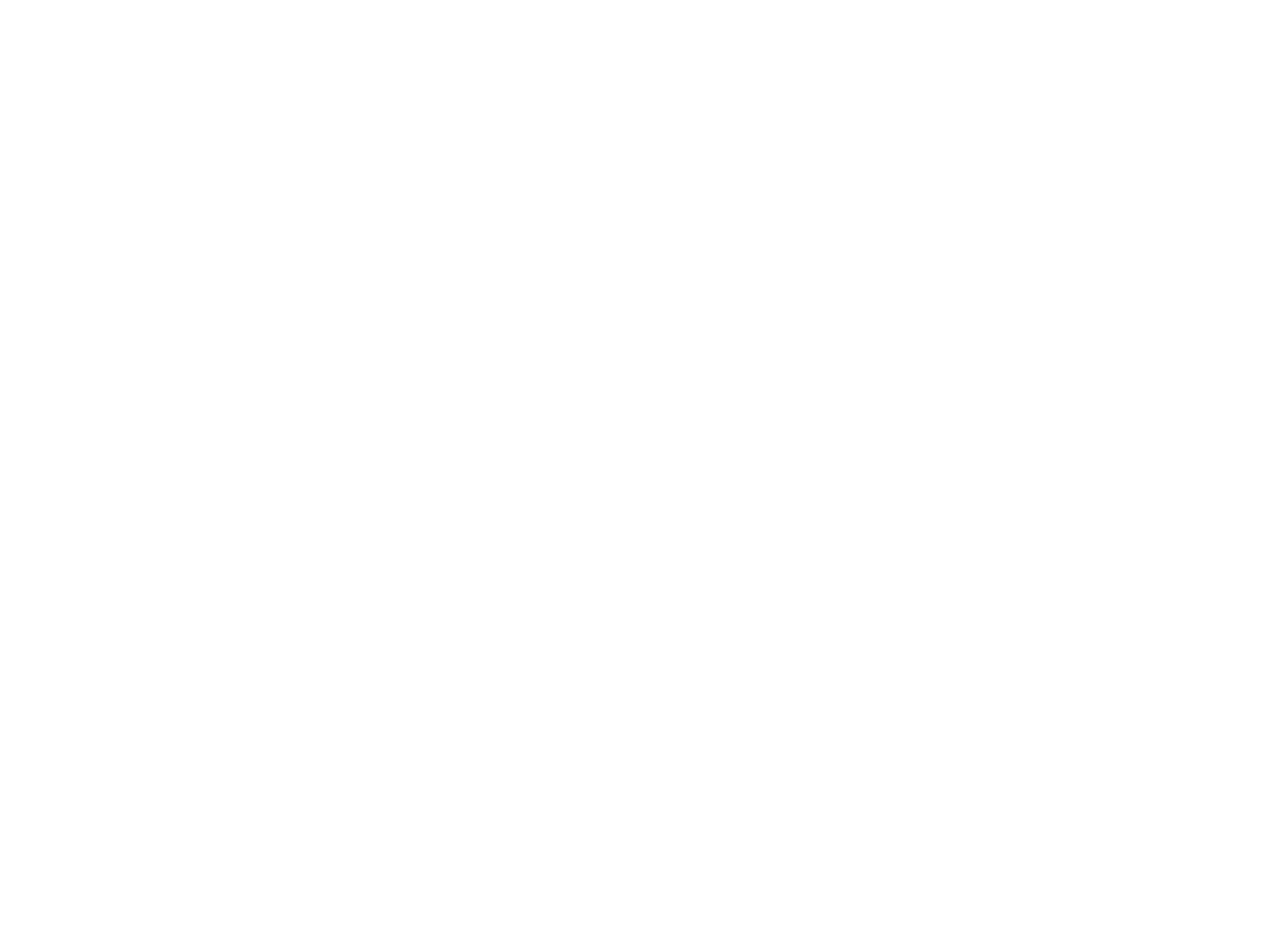
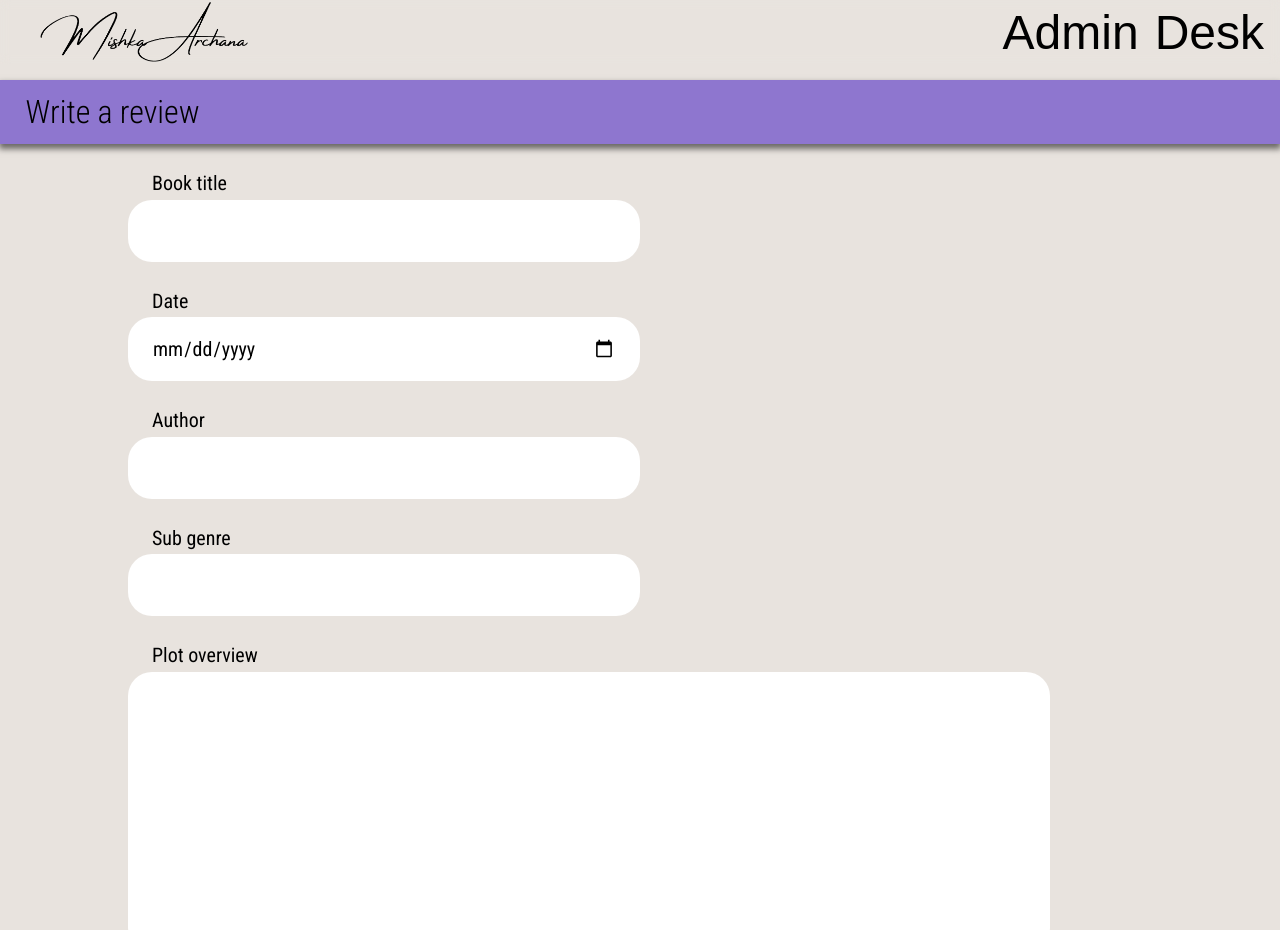
Before and after one commit to ngaraug/mishka-portfolio-2, a React (Vite) app in the folder client/: page /admin/create-review in a window 1280 px wide. Before the commit this address had no page. Shown: the top 930 px of the page. Before the commit the page ends 800 px from the top, so only its background shows below. Built offline with nearby package versions, Linux system fonts and the light colour scheme.

Commit message:
Admin side pages for writing reviews and blogs add

```diff
--- a/client/src/App.css
+++ b/client/src/App.css
@@ -914,7 +914,7 @@
     justify-content: space-between;
     align-items: center;
     cursor: pointer;
-    transition: background-position 1s ease-in-out;
+    transition: background-position 0.5s ease-in-out;
 }
 .admin-add-blog-button-container > h1{
     padding: 0vw 4vw;
@@ -956,7 +956,13 @@
 }
 .admin-single-blog-button{
     margin: 0rem 1rem;
-
+    background-color: white;
+    border-radius: 0.5rem;
+    transition: 0.2s;
+}
+.admin-single-blog-button:hover{
+    transform: scale(1.1);
+    background-color: #8e76cf73;
 }
 @media (max-width: 858px){
     .admin-total-no-of-blogs-container{
@@ -981,7 +987,107 @@
 		background-position: 0% 50%;
 	}
 }
+Admin create blog/review{
 
+}
+.admin-create-blog-page-header{
+    background-color: var(--light-purple);
+
+    width: 100%;
+    height: 8vh;
+    padding-left: 2vw;
+
+    display: flex;
+    align-items: center;
+
+    font-size: 2rem;
+    font-weight: 300;
+
+    box-shadow: 0px 4px 6px 1px rgba(0,0,0,0.54);
+}
+.admin-create-blog-form-container{
+    min-height: 82vh;
+
+    display: flex;
+    justify-content: center;
+    align-items: center;
+}
+.admin-submit-button{
+
+    background-color: #7ED957;
+    padding: 1rem 2rem;
+    border-radius: 1rem;
+    font-size: 1.2rem;
+    transition: box-shadow 0.2s linear;
+}
+.admin-submit-button:hover{
+    box-shadow: 2px 2px 7px 2px rgba(52, 83, 3, 0.829);
+}
+.admin-create-blog-form{
+    width: 80vw;
+    padding: 3vh 0vh;
+}
+#admin-create-blog-title{
+    border-radius: 1.5rem;
+    width: 50%;
+    margin-bottom: 3vh;
+    border: 0px solid black;
+    padding: 1rem 1.5rem;
+    font-size: 1.25rem;
+}
+#admin-create-blog-date{
+    border-radius: 1.5rem;
+    width: 50%;
+    margin-bottom: 3vh;
+    border: 0px solid black;
+    padding: 1rem 1.5rem;
+    font-size: 1.25rem;
+}
+#admin-create-blog-body{
+    border-radius: 1.5rem;
+    width: 90%;
+    height: 35vh;
+    margin-bottom: 3vh;
+    border: 0px solid black;
+    padding: 1rem 1.5rem;
+    font-size: 1.25rem;
+}
+.admin-blog-input-titles{
+    font-size: 1.25rem;
+    padding-left: 1.5rem;
+    margin-bottom: 0.1rem;
+}
+
+.admin-upload-image{
+    background-color: white;
+    width: 90%;
+    border-radius: 1.5rem;
+
+    display: flex;
+    flex-direction: column;
+    align-items: center;
+    margin: 3vh 0vh;
+}
+.admin-upload-image > label{
+    padding: 2vh;
+}
+.admin-upload-image > input{
+    padding: 2vh 0vh;
+}
+@media (max-width: 858px){
+    #admin-create-blog-title{
+        width: 100%;
+    }
+    #admin-create-blog-date{
+        width: 100%;
+    }
+    #admin-create-blog-body{
+        width: 100%;
+    }
+    .admin-upload-image{
+        width: 100%;
+    }
+}
 
 Footer {
 
--- a/client/src/App.jsx
+++ b/client/src/App.jsx
@@ -8,6 +8,7 @@
 import SingleBlogPage from './pages/SingleBlogPage.jsx'
 import AdminHome from './pages/admin/AdminHome.jsx'
 import AdminCreateBlogPage from './pages/admin/AdminCreateBlogPage.jsx'
+import AdminCreateReviewsPage from './pages/admin/AdminCreateReviewsPage.jsx'
 
 function App() {
   return (
@@ -21,7 +22,8 @@
           <Route path='/admin' element={<AdminLogin />}/>
           <Route path='/admin/home' element={<AdminHome />}/>
           <Route path='/blogs/:blogTitle' element={<SingleBlogPage />}/> {/* Temporary */}
-          <Route path='/admin/blog' element={<AdminCreateBlogPage />}/>
+          <Route path='/admin/create-blog' element={<AdminCreateBlogPage />}/>
+          <Route path='/admin/create-review' element={<AdminCreateReviewsPage />}/>
         </Routes>
       </BrowserRouter>
     </>
--- a/client/src/components/adminComponents/AdminBlogsDesk.jsx
+++ b/client/src/components/adminComponents/AdminBlogsDesk.jsx
@@ -1,9 +1,15 @@
 import React from 'react'
 import blogs from '/public/Blogs/blogs.js'
+import { useNavigate } from 'react-router-dom';
 
 export default function AdminBlogsDesk() {
   const totalBlogs = blogs.length;
   const allBlogs = blogs;
+  const navigate = useNavigate()
+  const handleClick = (e) =>{
+    navigate('/admin/create-blog')
+  }
+
   return (
     <>
         <div className='admin-blogs-desktop'>
@@ -16,7 +22,7 @@
                 {totalBlogs}
               </h2>
             </div>
-            <div className='admin-add-blog-button-container'>
+            <div className='admin-add-blog-button-container' onClick={handleClick}>
               <h1>
                 Create a blog
               </h1>
--- a/client/src/components/adminComponents/AdminNavBar.jsx
+++ b/client/src/components/adminComponents/AdminNavBar.jsx
@@ -5,7 +5,7 @@
     <nav className="nav">
         <div className="container">
             <div className="logo">
-                <a href="/" id='home-logo-link'><img id='mishka-logo' src="/images/transparent-logo-1.png" alt="" /></a>
+                <a href="/admin/home" id='home-logo-link'><img id='mishka-logo' src="/images/transparent-logo-1.png" alt="" /></a>
             </div>
         </div>
         <div className="admin-navbar-title">
--- a/client/src/components/adminComponents/AdminReviewsDesk.jsx
+++ b/client/src/components/adminComponents/AdminReviewsDesk.jsx
@@ -1,9 +1,15 @@
 import React from 'react'
 import blogs from '/public/Blogs/blogs.js'
+import { useNavigate } from 'react-router-dom';
 
 export default function AdminReviewsDesk() {
   const totalBlogs = blogs.length;
   const allBlogs = blogs;
+  const navigate = useNavigate()
+
+  const handleClick = (e) =>{
+    navigate('/admin/create-review')
+  }
   return (
     <>
         <div className='admin-blogs-desktop'>
@@ -16,7 +22,7 @@
                 {totalBlogs}
               </h2>
             </div>
-            <div className='admin-add-blog-button-container'>
+            <div className='admin-add-blog-button-container' onClick={handleClick}>
               <h1>
                 Create a book review
               </h1>
@@ -25,7 +31,7 @@
             <div className='admin-all-blogs-container'>
               <div className='admin-all-blogs-container-heading'>
                 <h1>
-                  All blogs
+                  All reviews
                 </h1>
               </div>
               <div>
--- a/client/src/pages/admin/AdminCreateBlogPage.jsx
+++ b/client/src/pages/admin/AdminCreateBlogPage.jsx
@@ -6,8 +6,31 @@
     <>
         <AdminNavBar />
         <div id='admin-main-container'>
-            <div className='admin-home-header admin-create-blog-page-header'>
-
+            <div className='admin-create-blog-page-header'>
+                <h1>Write a blog</h1>
+            </div>
+            <div className='admin-create-blog-form-container' >
+                <form className='admin-create-blog-form' action="">
+                    <div className='admin-create-blog-title-container'>
+                        <label>
+                            <h1 className='admin-blog-input-titles'>Blog title</h1>
+                            <input type="text" name='title' id='admin-create-blog-title' placeholder='Enter blog title'/>
+                        </label>
+                    </div>
+                    <div className='admin-create-blog-date-container'>
+                        <label>
+                            <h1 className='admin-blog-input-titles'>Date</h1>
+                            <input type="date" name='date' id='admin-create-blog-date'/>
+                        </label>
+                    </div>
+                    <div className='admin-create-blog-body-container'>
+                        <label>
+                            <h1 className='admin-blog-input-titles'>Body</h1>
+                            <textarea name="body" id='admin-create-blog-body'></textarea>
+                        </label>
+                    </div>
+                    <button disabled='true' className='admin-submit-button'>Submit</button>
+                </form>
             </div>
         </div>
     </>
--- /dev/null
+++ b/client/src/pages/admin/AdminCreateReviewsPage.jsx
@@ -0,0 +1,90 @@
+import React from 'react'
+import AdminNavBar from '../../components/adminComponents/AdminNavBar'
+
+export default function AdminCreateReviewsPage() {
+  return (
+    <>
+        <AdminNavBar />
+        <div id='admin-main-container'>
+            <div className='admin-create-blog-page-header'>
+                <h1>Write a review</h1>
+            </div>
+            <div className='admin-create-blog-form-container' >
+                <form className='admin-create-blog-form' action="">
+                    <div className='admin-create-blog-title-container'>
+                        <label>
+                            <h1 className='admin-blog-input-titles'>Book title</h1>
+                            <input type="text" name='title' id='admin-create-blog-title'/>
+                        </label>
+                    </div>
+                    <div className='admin-create-blog-date-container'>
+                        <label>
+                            <h1 className='admin-blog-input-titles'>Date</h1>
+                            <input type="date" name='date' id='admin-create-blog-date'/>
+                        </label>
+                    </div>
+                    <div className='admin-create-review-author-container'>
+                        <label>
+                            <h1 className='admin-blog-input-titles'>Author</h1>
+                            <input type="text" name='author' id='admin-create-blog-title'/>
+                        </label>
+                    </div>
+                    <div className='admin-create-review-subgenre-container'>
+                        <label>
+                            <h1 className='admin-blog-input-titles'>Sub genre</h1>
+                            <input type="text" name='subgenere' id='admin-create-blog-title'/>
+                        </label>
+                    </div>
+                    <div className='admin-create-blog-body-container'>
+                        <label>
+                            <h1 className='admin-blog-input-titles'>Plot overview</h1>
+                            <textarea name="pOverview" id='admin-create-blog-body'></textarea>
+                        </label>
+                    </div>
+                    <div className='admin-create-blog-body-container'>
+                        <label>
+                            <h1 className='admin-blog-input-titles'>Why you should read this book</h1>
+                            <textarea name="why" id='admin-create-blog-body'></textarea>
+                        </label>
+                    </div>
+                    <div className='admin-create-blog-body-container'>
+                        <label>
+                            <h1 className='admin-blog-input-titles'>Quotes</h1>
+                            <textarea name="Quotes" id='admin-create-blog-body'></textarea>
+                        </label>
+                    </div>
+                    <div className='admin-create-blog-body-container'>
+                        <label>
+                            <h1 className='admin-blog-input-titles'>What to expect from the book</h1>
+                            <textarea name="bExpect" id='admin-create-blog-body'></textarea>
+                        </label>
+                    </div>
+                    <div className='admin-create-blog-body-container'>
+                        <label>
+                            <h1 className='admin-blog-input-titles'>Book analysis/ Personal opinion</h1>
+                            <textarea name="bAnalysis" id='admin-create-blog-body'></textarea>
+                        </label>
+                    </div>
+                    <div className='admin-create-blog-body-container'>
+                        <label>
+                            <h1 className='admin-blog-input-titles'>Flawas of the book</h1>
+                            <textarea name="bFlaws" id='admin-create-blog-body'></textarea>
+                        </label>
+                    </div>
+                    <div className='admin-create-blog-body-container'>
+                        <label>
+                            <h1 className='admin-blog-input-titles'>Similar reads</h1>
+                            <textarea name="Similar" id='admin-create-blog-body'></textarea>
+                        </label>
+                    </div>
+                    <div className='admin-upload-image'>
+                        <label htmlFor='bImage'>Book cover photo</label>
+                        <input type="file" accept='image/*' name="bImage" id="bImage" />
+                    </div>
+                    <button className='admin-submit-button' disabled='true'>Submit</button>
+                </form>
+            </div>
+        </div>
+    </>
+  )
+}
```
